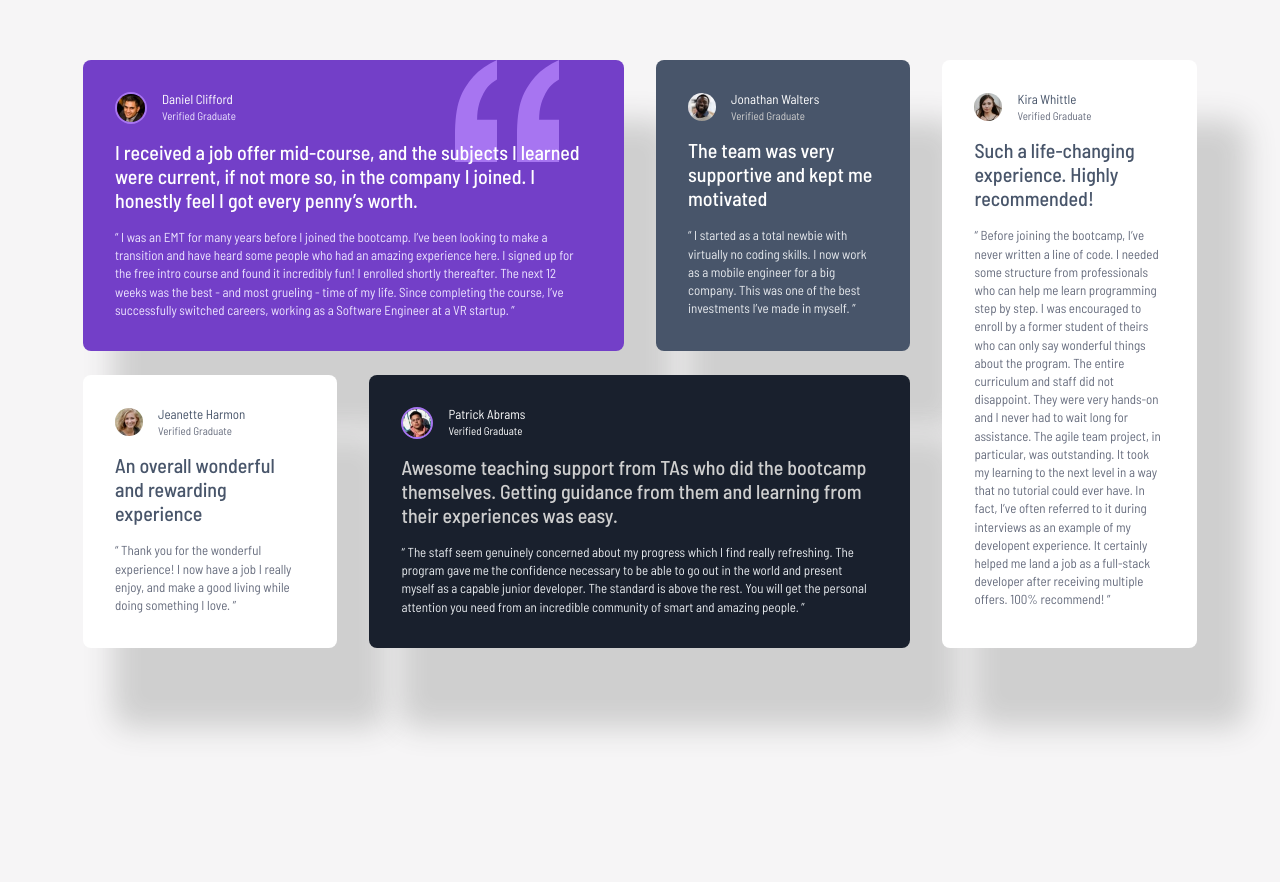
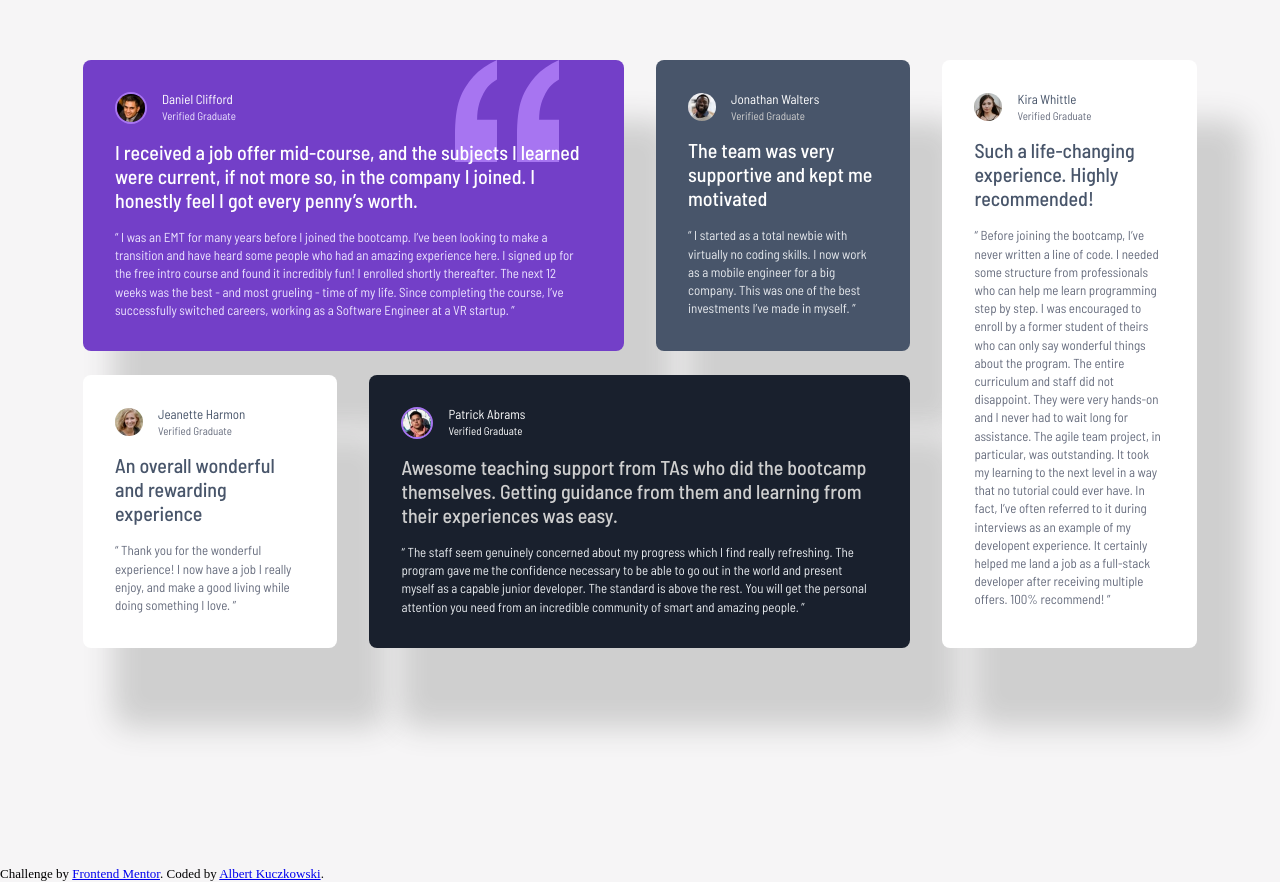
Before and after one commit to BertSki90/testimonials-grid-section, a plain HTML site: page index.html in a window 1280 px wide. Shown: the part 169-1051 px from the top of the page. Drawn offline with Linux system fonts and the light colour scheme.

Commit message:
Added footer.

```diff
--- a/index.html
+++ b/index.html
@@ -168,13 +168,18 @@
     </main>
 
     <!-- FOOTER -->
-    <!-- <footer>
+    <footer>
       <div class="attribution">
         Challenge by
         <a href="https://www.frontendmentor.io?ref=challenge" target="_blank"
           >Frontend Mentor</a
-        >. Coded by <a href="#">Your Name Here</a>.
+        >. Coded by
+        <a
+          href="https://www.frontendmentor.io/profile/BertSki90"
+          target="_blank"
+          >Albert Kuczkowski</a
+        >.
       </div>
-    </footer> -->
+    </footer>
   </body>
 </html>
```
